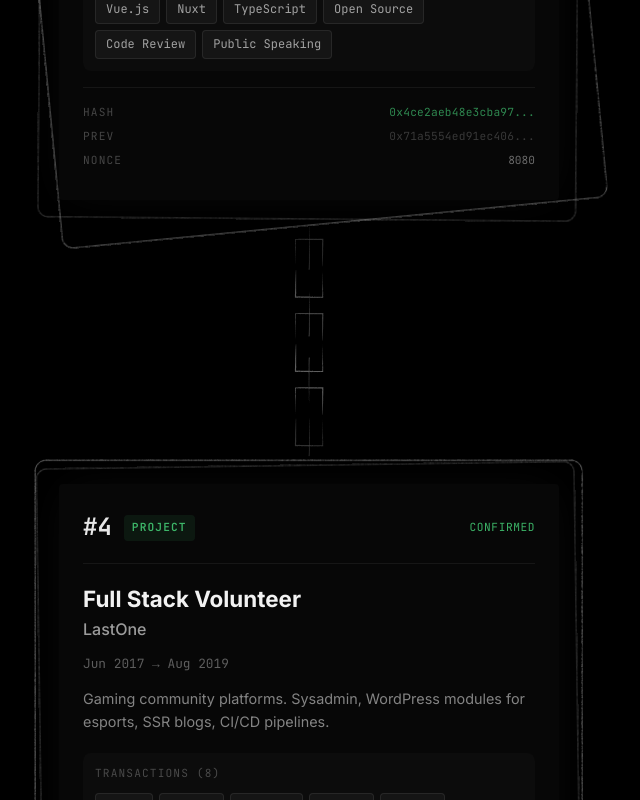
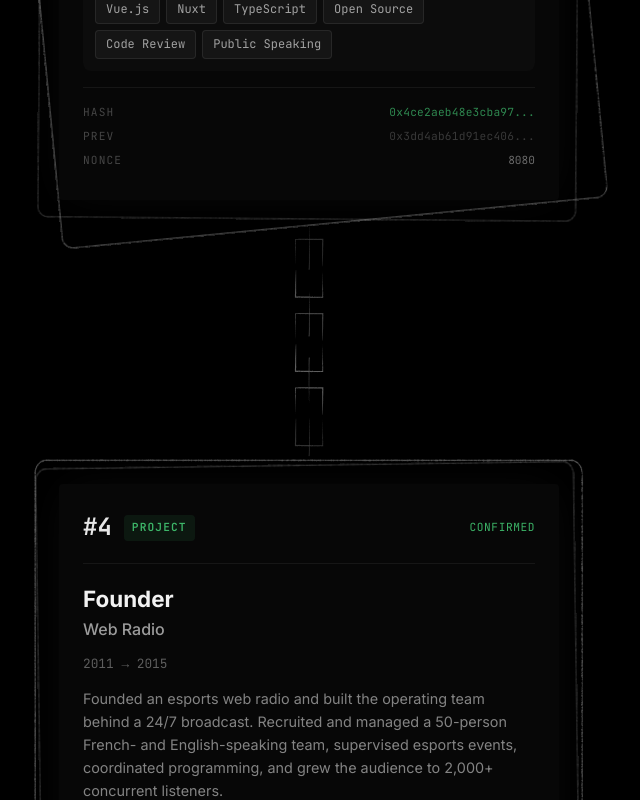
Before and after one commit to swdiscordia/cv-2026, a React (Vite) app: page / in a window 1280 px wide. Shown: the part 6080-6880 px from the top of the page, without its empty margins (331-971 px from the left). Built offline with nearby package versions, Linux system fonts and the light colour scheme.

Commit message:
Update fourth block to esports web radio founder

```diff
--- a/src/data/chain.ts
+++ b/src/data/chain.ts
@@ -91,14 +91,14 @@ export const BLOCKS: Block[] = [
   {
     id: 'block-4',
     index: 4,
-    timestamp: { start: 'Jun 2017', end: 'Aug 2019' },
-    title: 'Full Stack Volunteer',
-    company: 'LastOne',
-    location: 'Paris',
+    timestamp: { start: '2011', end: '2015' },
+    title: 'Founder',
+    company: 'Web Radio',
+    location: 'Remote / Esports',
     type: 'project',
-    description: 'Gaming community platforms. Sysadmin, WordPress modules for esports, SSR blogs, CI/CD pipelines.',
-    transactions: createTransactions(['React', 'Apollo', 'GraphQL', 'Strapi', 'Prisma', 'WordPress', 'CI/CD', 'DevOps']),
-    hash: generateHash('lastone-2017-2019'),
+    description: 'Founded an esports web radio and built the operating team behind a 24/7 broadcast. Recruited and managed a 50-person French- and English-speaking team, supervised esports events, coordinated programming, and grew the audience to 2,000+ concurrent listeners.',
+    transactions: createTransactions(['Founder', 'Web Radio', 'Esports', 'Team Management', 'Recruitment', 'Event Supervision', '24/7 Operations', '2,000+ Listeners']),
+    hash: generateHash('web-radio-esports-founder-2011-2015'),
     previousHash: generateHash('ldlc-commercial-agent-2013-2014'),
     nonce: 404,
     confirmed: true,
@@ -114,7 +114,7 @@ export const BLOCKS: Block[] = [
     description: 'Open source maintainer. Led TypeScript migration. Vue.js, Nuxt. 300k+ merchants impacted. Events, demos, PRs.',
     transactions: createTransactions(['Vue.js', 'Nuxt', 'TypeScript', 'Open Source', 'Code Review', 'Public Speaking']),
     hash: generateHash('prestashop-2019-2023'),
-    previousHash: generateHash('lastone-2017-2019'),
+    previousHash: generateHash('web-radio-esports-founder-2011-2015'),
     nonce: 8080,
     confirmed: true,
   },
```
Also changed, not shown: src/data/journey.ts (+8 -9 lines), 1 other file (tests, documents, lock files or other folders).
